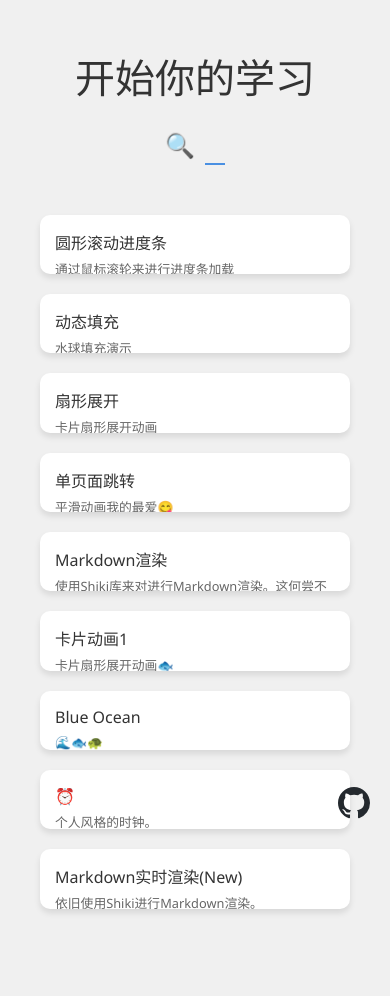
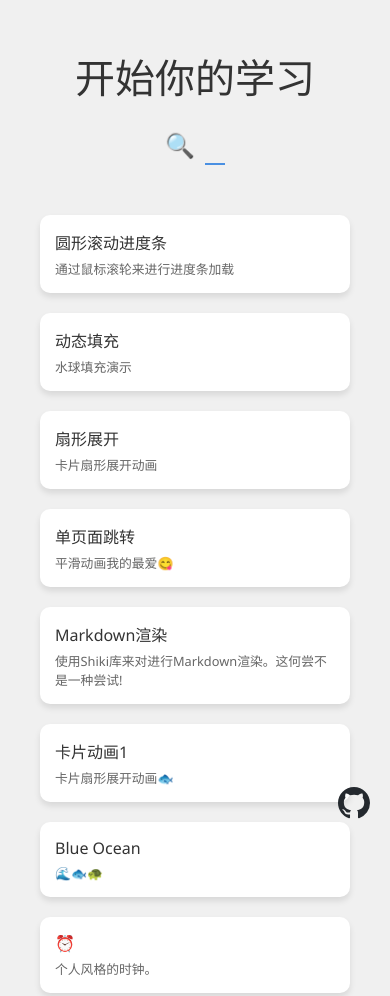
Before and after one commit to xiaoliziawa/HTML-Study, a plain HTML site: page index.html in a window 390 px wide. Shown: the top 996 px of the page. Before the commit the page ends 949 px from the top, so only its background shows below. Drawn offline with Linux system fonts and the light colour scheme.

Commit message:
FUCKKKKKKKKKKKKKKKKKKKKK FIx INDEx.HtMMMMMLLLLL

```diff
--- a/index.html
+++ b/index.html
@@ -40,9 +40,6 @@
             display: grid;
             grid-template-columns: repeat(auto-fit, minmax(200px, 1fr));
             gap: 20px;
-            scroll-snap-type: y mandatory;
-            height: calc(100vh - 150px);
-            overflow-y: auto;
             padding: 20px;
         }
         .card {
@@ -51,7 +48,6 @@
             overflow: hidden;
             box-shadow: 0 4px 6px rgba(0, 0, 0, 0.1);
             transition: all 0.3s ease;
-            scroll-snap-align: start;
             display: flex;
             flex-direction: column;
         }
@@ -79,11 +75,13 @@
         .link-title {
             font-size: 1.2em;
             margin-bottom: 10px;
+            word-wrap: break-word;
         }
         .link-description {
             font-size: 0.9em;
             color: var(--secondary-text-color);
             transition: color 0.3s ease;
+            word-wrap: break-word;
         }
         .search-container {
             display: flex;
@@ -132,8 +130,7 @@
             height: 32px;
             fill: #24292e;
         }
-
-        /* 移动端适配标签页描述(我真的服了，改一处代码另一处就坏，人要麻了😇😡💩) */
+        /* 狗屎适配，泥马勒戈壁，气笑了😀 */
         @media (max-width: 600px) {
             .grid {
                 grid-template-columns: 1fr;
@@ -150,7 +147,9 @@
             }
             .link-description {
                 font-size: 0.8em;
-                display: block;
+            }
+            #search.active {
+                width: 150px;
             }
         }
     </style>
```
